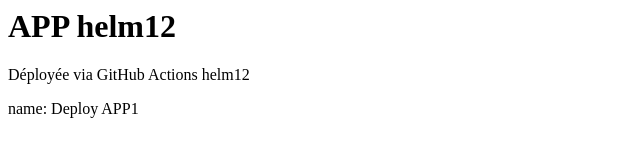
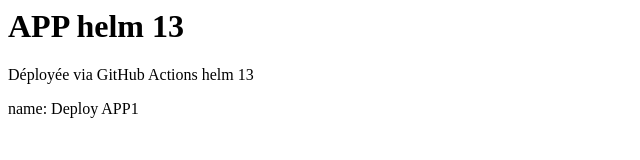
Before and after one commit to mostafa-0702/aks-github-actions-lab, a plain HTML site: page apps/app1/index.html in a window 1280 px wide. Shown: the full height of the page, 0-640 px from the left. Drawn offline with Linux system fonts and the light colour scheme.

Commit message:
feat: update app1 dev page

```diff
--- a/apps/app1/index.html
+++ b/apps/app1/index.html
@@ -1,3 +1,3 @@
-<h1>APP helm12</h1>
-<p>Déployée via GitHub Actions helm12</p>
+<h1>APP helm 13</h1>
+<p>Déployée via GitHub Actions helm 13</p>
 name: Deploy APP1
```
Also changed, not shown: 1 other file.
